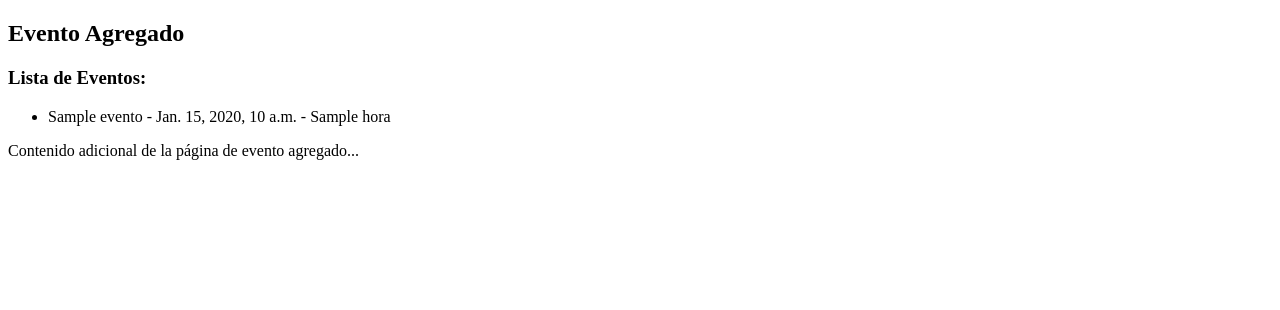
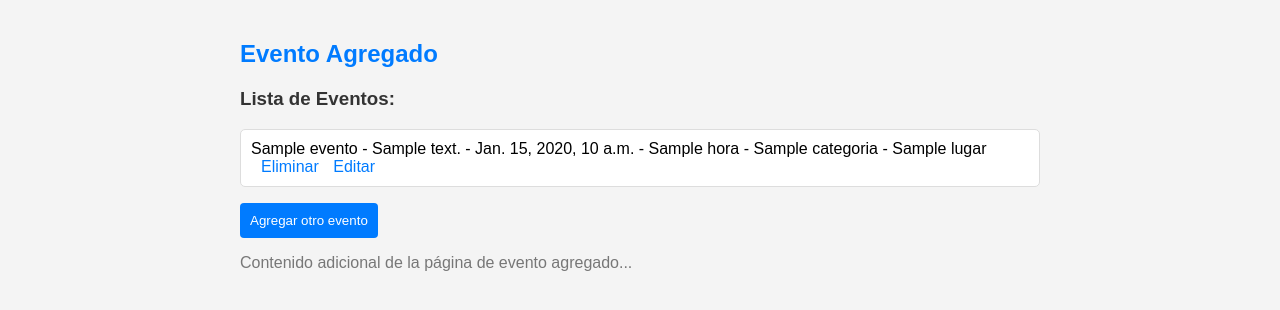
Before and after one commit to JPMaureira/gestorEvento, a Django app: template templates/evento_agregado.html in a window 1280 px wide. Shown: the top 310 px of the page. Run offline with Django 3.2, Linux system fonts and the light colour scheme; the template is opened without the code that fills it: most values are stand-ins (such as "Sample title", 1, 10 or a date in 2020).

Commit message:
Paso a produccion 17

```diff
--- a/templates/evento_agregado.html
+++ b/templates/evento_agregado.html
@@ -4,9 +4,81 @@
     <meta charset="UTF-8">
     <meta name="viewport" content="width=device-width, initial-scale=1.0">
     <title>Evento agregado</title>
+    <style>
+        body {
+            font-family: 'Arial', sans-serif;
+            background-color: #f4f4f4;
+            margin: 0;
+            padding: 20px;
+        }
+
+        .container {
+            max-width: 800px;
+            margin: 0 auto;
+        }
+
+        h2 {
+            color: #007bff;
+        }
+
+        .messages {
+            list-style-type: none;
+            padding: 0;
+            margin: 10px 0;
+        }
+
+        .messages li {
+            margin-bottom: 5px;
+        }
+
+        h3 {
+            color: #333;
+        }
+
+        ul {
+            list-style-type: none;
+            padding: 0;
+        }
+
+        li {
+            background-color: #fff;
+            padding: 10px;
+            margin-bottom: 10px;
+            border: 1px solid #ddd;
+            border-radius: 5px;
+            overflow: hidden;
+        }
+
+        a {
+            color: #007bff;
+            text-decoration: none;
+            margin-left: 10px;
+        }
+
+        a:hover {
+            text-decoration: underline;
+        }
+
+        button {
+            background-color: #007bff;
+            color: #fff;
+            padding: 10px;
+            border: none;
+            border-radius: 4px;
+            cursor: pointer;
+        }
+
+        button:hover {
+            background-color: #0056b3;
+        }
+
+        p {
+            color: #777;
+        }
+    </style>
 </head>
 <body>
-
+    <div class="container">
         {% block content %}
   <h2>Evento Agregado</h2>
   {% if messages %}
@@ -20,13 +92,20 @@
   <h3>Lista de Eventos:</h3>
   <ul>
     {% for evento in eventos %}
-          <li>{{ evento.nombre }} - {{ evento.fecha }} - {{ evento.hora }}</li>
+      <li>
+        {{ evento.nombre }} - {{ evento.descripcion }} - {{ evento.fecha }} - {{ evento.hora }} - {{ evento.categoria }} - {{ evento.lugar }}
+        <a href="{% url 'eliminar_evento' evento.id %}">Eliminar</a>
+        <a href="{% url 'editar_evento' evento.id %}">Editar</a>
+      </li>
     {% endfor %}
   </ul>
 
+  <form method="get" action="{% url 'agregar_evento' %}">
+    <button type="submit">Agregar otro evento</button>
+  </form>
+
   <p>Contenido adicional de la página de evento agregado...</p>
 {% endblock %}
-
-
+    </div>
 </body>
 </html>
--- a/urls.py
+++ b/urls.py
@@ -16,7 +16,8 @@ Including another URLconf
 """
 from django.contrib import admin
 from django.urls import path
-from .views import inicio, agregar_evento, login_request, register,listado, agregar_evento,evento_agregado
+from .views import inicio, agregar_evento, login_request, register,listado, agregar_evento,evento_agregado,eliminar_evento, editar_evento
+
 from django.contrib.auth.views import LogoutView
 
 from . import views
@@ -33,7 +34,8 @@ urlpatterns = [
     path('listado/', listado, name='listado'),
     path('agregar_evento/', agregar_evento, name='agregar_evento'),
     path('evento_agregado/', evento_agregado, name='evento_agregado'),
-
+    path('eliminar_evento/<int:evento_id>/', eliminar_evento, name='eliminar_evento'),
+    path('editar_evento/<int:evento_id>/', editar_evento, name='editar_evento'),
 
 
 ]
```
Also changed, not shown: templates/agregar_evento.html (+12 -10 lines), templates/editar_evento.html (added, +11 -0 lines), views.py (+36 -19 lines). Lines whose indentation alone changed are shown as unchanged.
